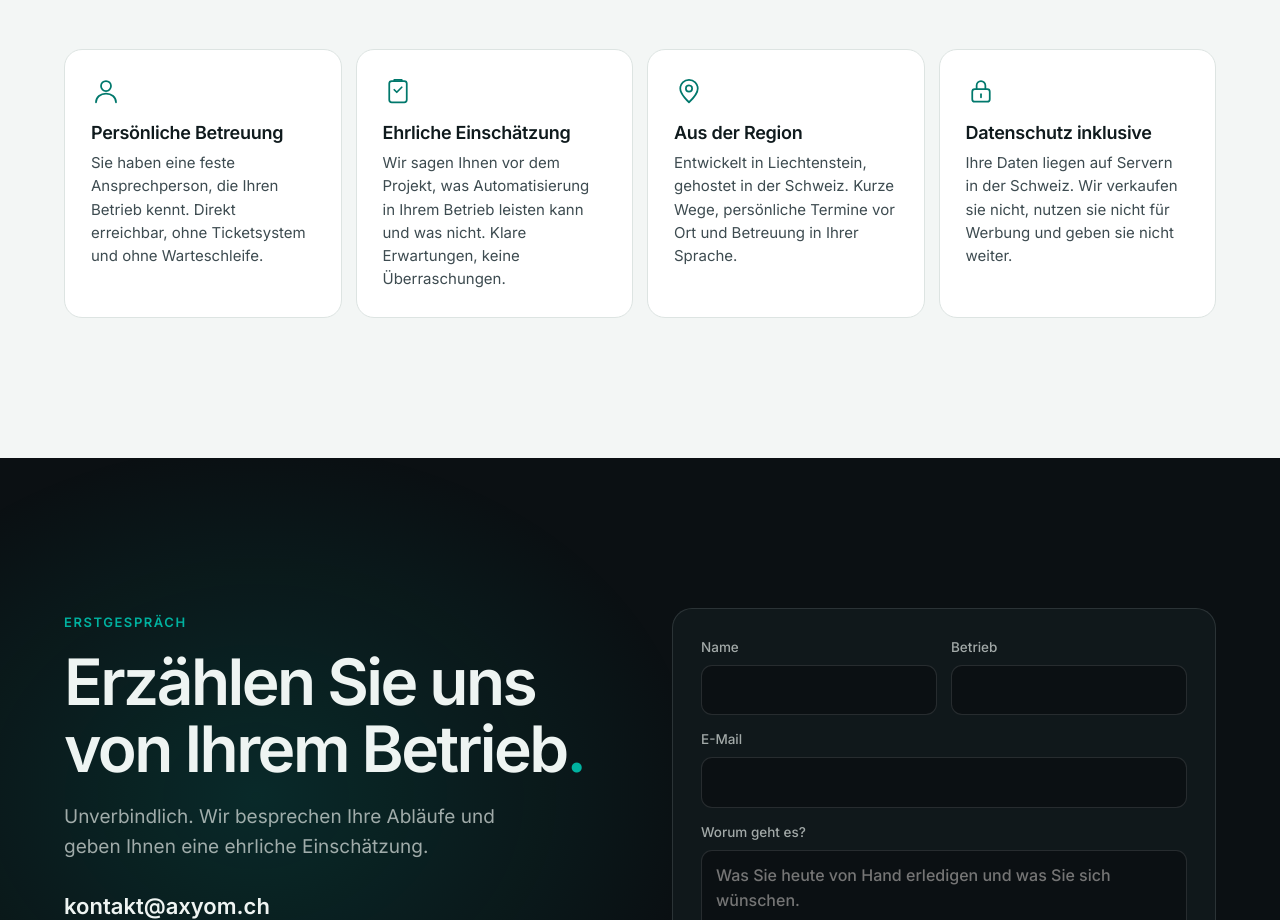
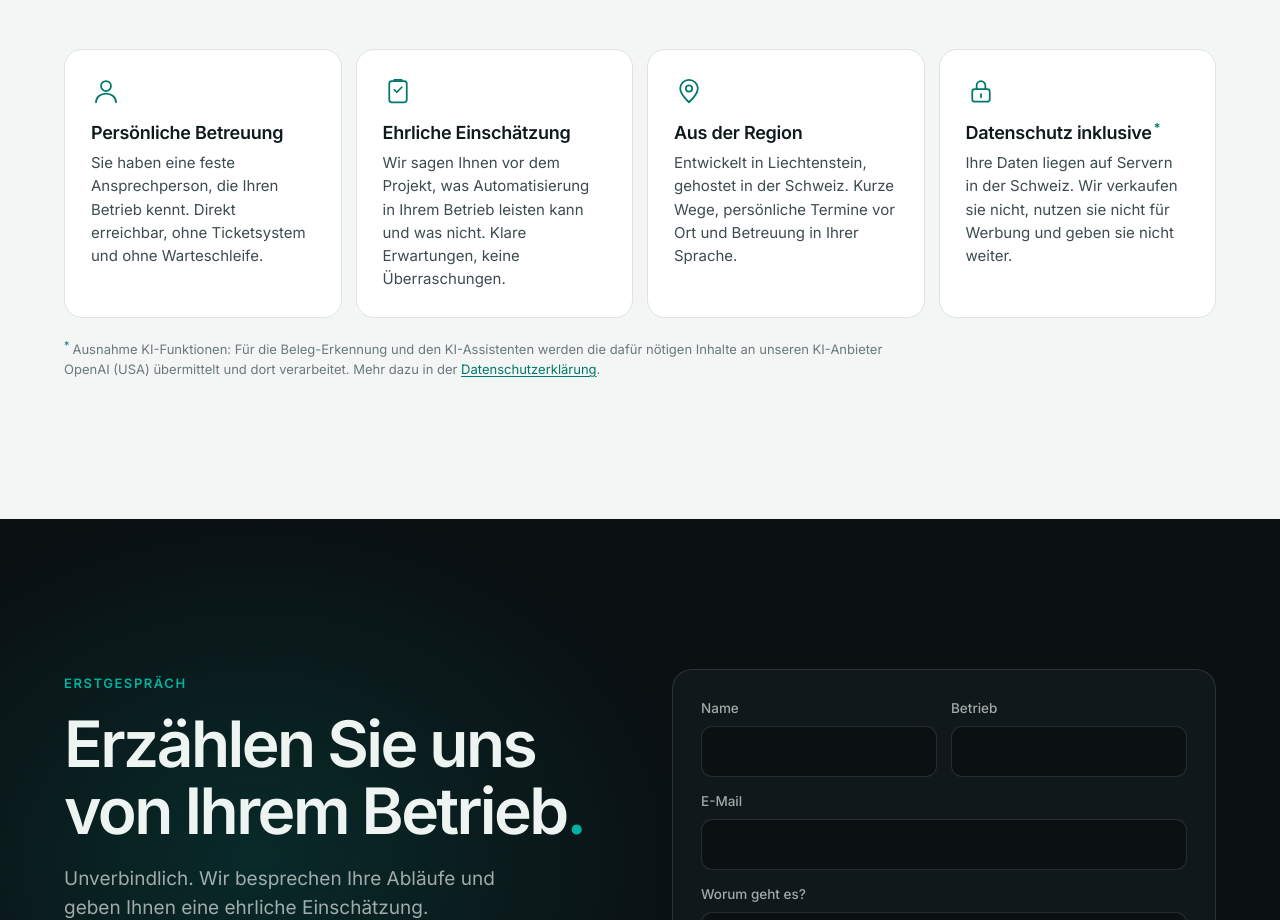
Before and after one commit to DarioAapl/axyom.ch, a plain HTML site: page index.html in a window 1280 px wide. Shown: the part 9002-9922 px from the top of the page. Drawn offline with Linux system fonts and the light colour scheme.

Commit message:
Homepage: privacy card gets a footnote for the AI provider exception
«Datenschutz inklusive*» — the footnote under the cards names OpenAI (USA)
for receipt recognition and the AI assistant and links the privacy policy.

Co-Authored-By: Claude Opus 5.5 <noreply@anthropic.com>

```diff
--- a/i18n.js
+++ b/i18n.js
@@ -167,6 +167,8 @@
     'hp.m.exp.d': 'Exports for your accountant instead of a pile of receipts.',
     'hp.v.title': 'Honest, personal, local<span class="dot">.</span>',
     'hp.v4.t': 'Privacy built in',
+    'hp.v4.fn': 'Exception for AI features: for receipt recognition and the AI assistant, the content needed is sent to our AI provider OpenAI (USA) and processed there. More in our',
+    'hp.v4.fnl': 'privacy policy',
     'hp.v4.d': 'Your data is stored on servers in Switzerland. We don\'t sell it, don\'t use it for advertising and don\'t pass it on.',
     'hp.k.eyebrow': 'Intro call',
     'hp.k.place': 'Schaan, Liechtenstein · On-site meetings in Liechtenstein and Eastern Switzerland',
--- a/index.html
+++ b/index.html
@@ -214,6 +214,10 @@ section{position:relative}
 .pcard svg{width:30px;height:30px;stroke:var(--teal-d);fill:none;stroke-width:1.4;stroke-linecap:round;stroke-linejoin:round;margin-bottom:18px}
 .pcard h3{font-size:18px;margin-bottom:8px;letter-spacing:-.015em}
 .pcard p{font-size:15px;color:var(--ink2)}
+.pcard sup.fn{color:var(--teal-d);font-size:.7em;margin-left:2px;line-height:0}
+.fnote{margin-top:20px;font-size:13px;line-height:1.55;color:var(--mute);max-width:820px}
+.fnote sup{color:var(--teal-d);margin-right:3px}
+.fnote a{color:var(--teal-d);text-decoration:underline;text-underline-offset:2px}
 
 
 /* contact */
@@ -570,8 +574,9 @@ footer a:hover{color:var(--snow)}
       <div class="pcard rv"><svg viewBox="0 0 24 24"><circle cx="12" cy="8" r="4"/><path d="M4 21c0-4 3.6-7 8-7s8 3 8 7"/></svg><h3 data-i18n="ha.1.t">Persönliche Betreuung</h3><p data-i18n="ha.1.d">Sie haben eine feste Ansprechperson, die Ihren Betrieb kennt. Direkt erreichbar, ohne Ticketsystem und ohne Warteschleife.</p></div>
       <div class="pcard rv d1"><svg viewBox="0 0 24 24"><rect x="5" y="4" width="14" height="17" rx="2"/><path d="M9 4V3h6v1"/><path d="M9 11l2 2 4-4"/></svg><h3 data-i18n="ha.2.t">Ehrliche Einschätzung</h3><p data-i18n="ha.2.d">Wir sagen Ihnen vor dem Projekt, was Automatisierung in Ihrem Betrieb leisten kann und was nicht. Klare Erwartungen, keine Überraschungen.</p></div>
       <div class="pcard rv d2"><svg viewBox="0 0 24 24"><path d="M12 21s-7-6.2-7-11a7 7 0 0 1 14 0c0 4.8-7 11-7 11z"/><circle cx="12" cy="10" r="2.5"/></svg><h3 data-i18n="ha.3.t">Aus der Region</h3><p data-i18n="ha.3.d">Entwickelt in Liechtenstein, gehostet in der Schweiz. Kurze Wege, persönliche Termine vor Ort und Betreuung in Ihrer Sprache.</p></div>
-      <div class="pcard rv d3"><svg viewBox="0 0 24 24"><rect x="5" y="10.5" width="14" height="10" rx="2"/><path d="M8.5 10.5V7.5a3.5 3.5 0 0 1 7 0v3"/><path d="M12 14.5v2.5"/></svg><h3 data-i18n="hp.v4.t">Datenschutz inklusive</h3><p data-i18n="hp.v4.d">Ihre Daten liegen auf Servern in der Schweiz. Wir verkaufen sie nicht, nutzen sie nicht für Werbung und geben sie nicht weiter.</p></div>
+      <div class="pcard rv d3"><svg viewBox="0 0 24 24"><rect x="5" y="10.5" width="14" height="10" rx="2"/><path d="M8.5 10.5V7.5a3.5 3.5 0 0 1 7 0v3"/><path d="M12 14.5v2.5"/></svg><h3><span data-i18n="hp.v4.t">Datenschutz inklusive</span><sup class="fn">*</sup></h3><p data-i18n="hp.v4.d">Ihre Daten liegen auf Servern in der Schweiz. Wir verkaufen sie nicht, nutzen sie nicht für Werbung und geben sie nicht weiter.</p></div>
     </div>
+    <p class="fnote rv"><sup>*</sup><span data-i18n="hp.v4.fn">Ausnahme KI-Funktionen: Für die Beleg-Erkennung und den KI-Assistenten werden die dafür nötigen Inhalte an unseren KI-Anbieter OpenAI (USA) übermittelt und dort verarbeitet. Mehr dazu in der</span> <a href="/privacy.html" data-i18n="hp.v4.fnl">Datenschutzerklärung</a>.</p>
   </div>
 </section>
 
```
